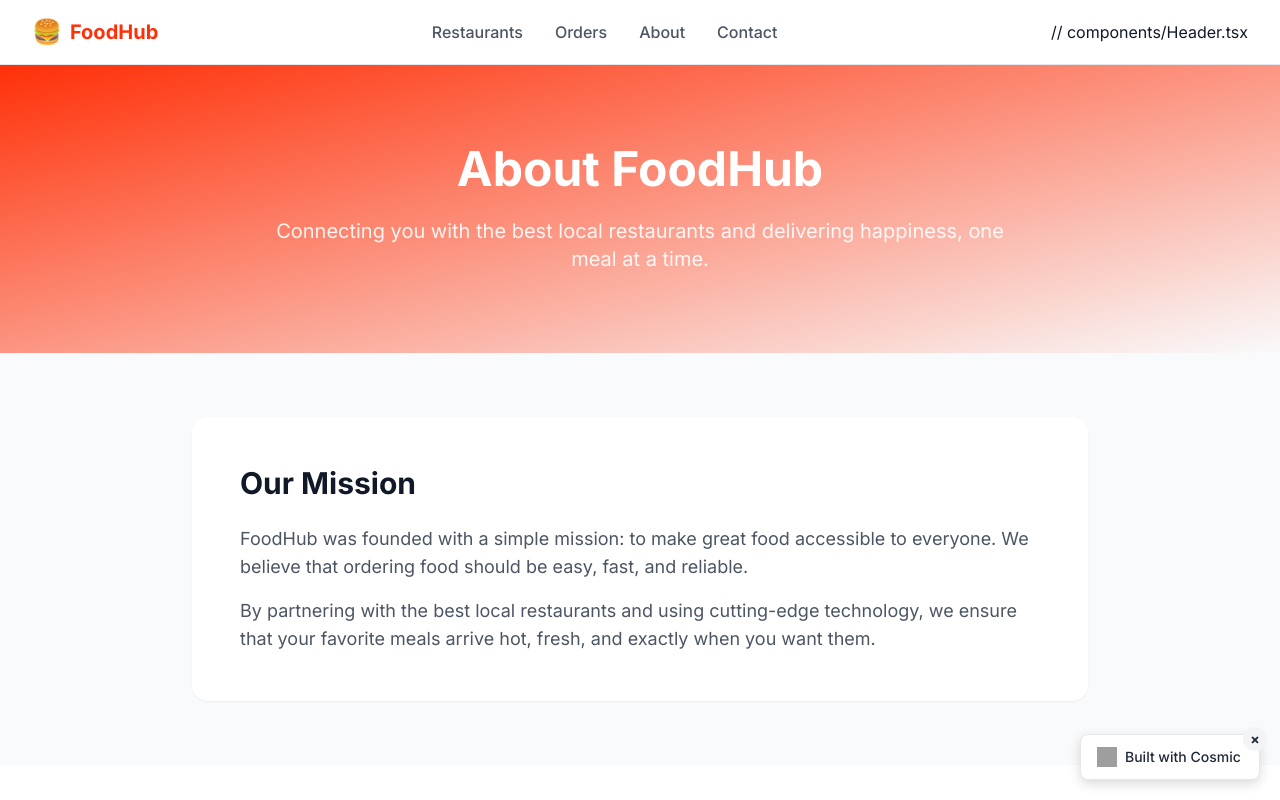
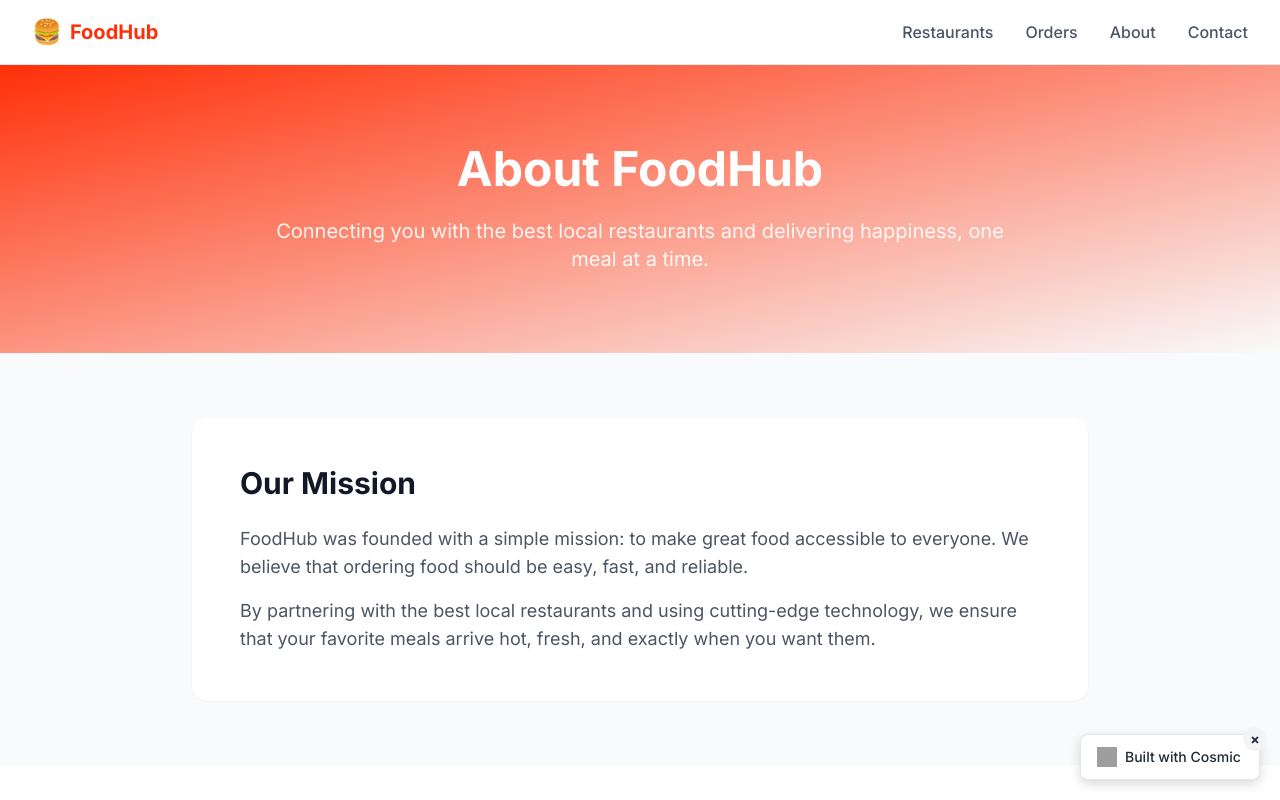
Before and after one commit to cosmic-community/foodhub-food-delivery-platform, a Next.js app: page /about in a window 1280 px wide. Shown: the top 800 px of the page. Built offline with nearby package versions, Linux system fonts and the light colour scheme; grey boxes are pictures that could not be loaded.

Commit message:
Remove inappropriate file path comment from Header component

```diff
--- a/components/Header.tsx
+++ b/components/Header.tsx
@@ -43,7 +43,6 @@ export default function Header() {
               Contact
             </Link>
           </nav>
-// components/Header.tsx
 
           {/* Mobile Menu Button */}
           <button
```
